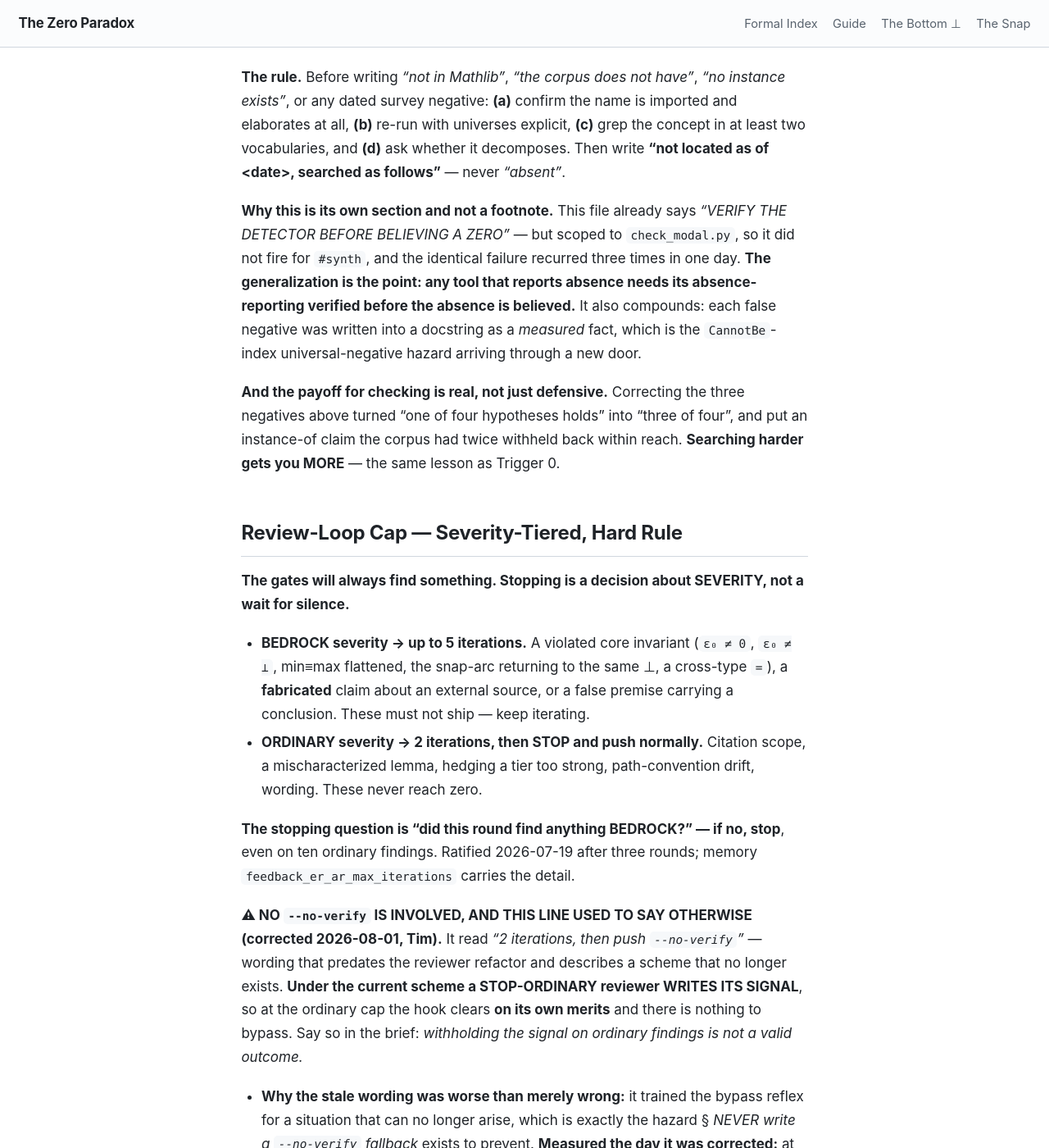
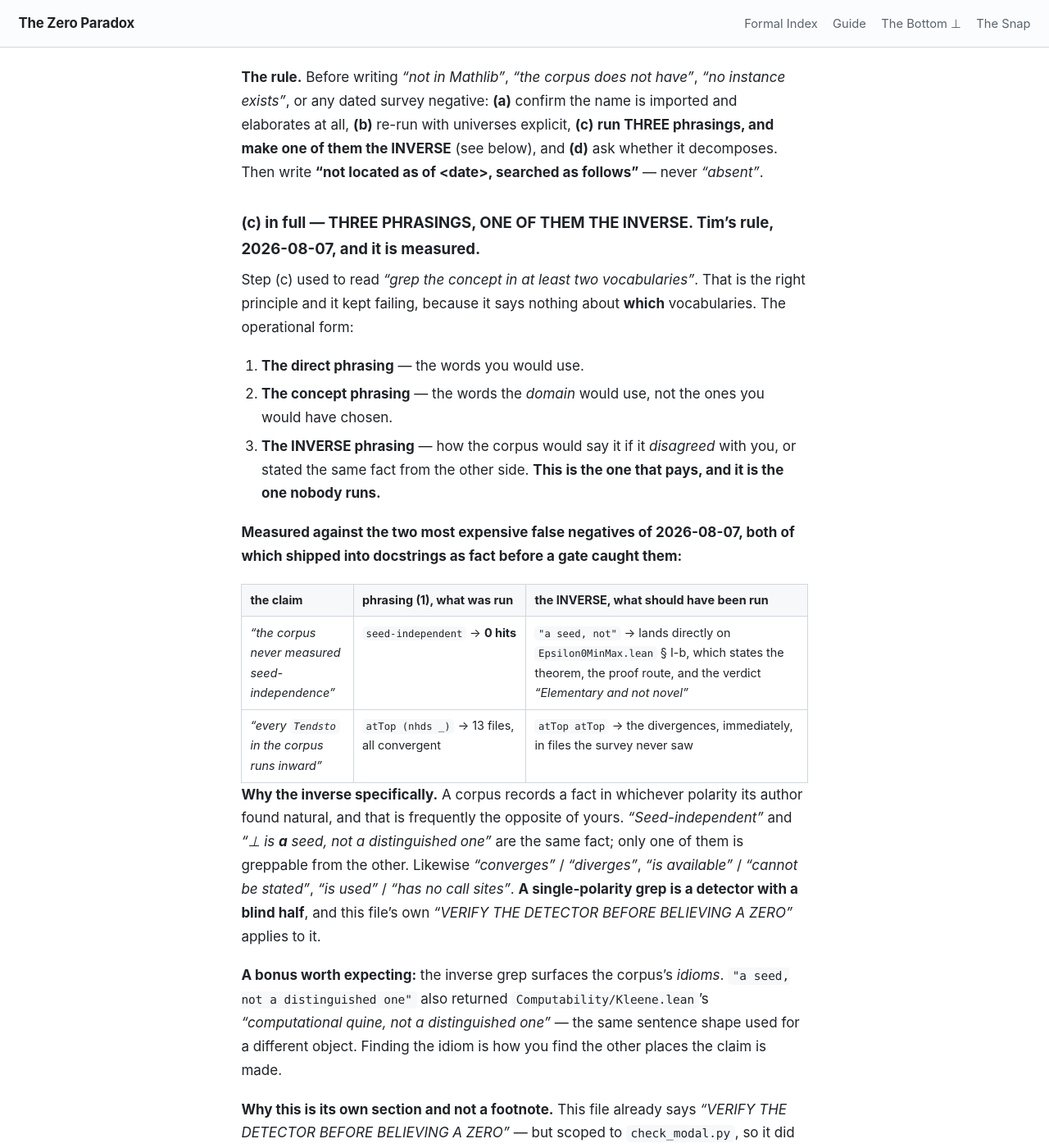
Before and after one commit to timbrigham/ZeroParadox, a Jekyll site: the page built from CLAUDE.md, in a window 1280 px wide and 1400 px high, scrolled down 24549 px. Shown: the whole window at 82% size. Built offline with Jekyll 4.4.1, drawn with Linux system fonts in a browser that asks for light colours; our own code applies the rules of GitHub Pages for plain Markdown files.

Commit message:
Grep rule: three phrasings, one of them the inverse (Tim) - measured against today's two false negatives

```diff
--- a/CLAUDE.md
+++ b/CLAUDE.md
@@ -526,8 +526,39 @@
 
 **The rule.** Before writing *"not in Mathlib"*, *"the corpus does not have"*, *"no instance exists"*, or
 any dated survey negative: **(a)** confirm the name is imported and elaborates at all, **(b)** re-run
-with universes explicit, **(c)** grep the concept in at least two vocabularies, and **(d)** ask whether
-it decomposes. Then write **"not located as of &lt;date&gt;, searched as follows"** — never *"absent"*.
+with universes explicit, **(c)** **run THREE phrasings, and make one of them the INVERSE** (see below),
+and **(d)** ask whether it decomposes. Then write **"not located as of &lt;date&gt;, searched as
+follows"** — never *"absent"*.
+
+### (c) in full — THREE PHRASINGS, ONE OF THEM THE INVERSE. Tim's rule, 2026-08-07, and it is measured.
+
+Step (c) used to read *"grep the concept in at least two vocabularies"*. That is the right principle and
+it kept failing, because it says nothing about **which** vocabularies. The operational form:
+
+1. **The direct phrasing** — the words you would use.
+2. **The concept phrasing** — the words the *domain* would use, not the ones you would have chosen.
+3. **The INVERSE phrasing** — how the corpus would say it if it *disagreed* with you, or stated the
+   same fact from the other side. **This is the one that pays, and it is the one nobody runs.**
+
+**Measured against the two most expensive false negatives of 2026-08-07, both of which shipped into
+docstrings as fact before a gate caught them:**
+
+| the claim | phrasing (1), what was run | the INVERSE, what should have been run |
+|---|---|---|
+| *"the corpus never measured seed-independence"* | `seed-independent` → **0 hits** | `"a seed, not"` → lands directly on `Epsilon0MinMax.lean` § I-b, which states the theorem, the proof route, and the verdict *"Elementary and not novel"* |
+| *"every `Tendsto` in the corpus runs inward"* | `atTop (nhds _)` → 13 files, all convergent | `atTop atTop` → the divergences, immediately, in files the survey never saw |
+
+**Why the inverse specifically.** A corpus records a fact in whichever polarity its author found natural,
+and that is frequently the opposite of yours. *"Seed-independent"* and *"⊥ is **a** seed, not a
+distinguished one"* are the same fact; only one of them is greppable from the other. Likewise
+*"converges"* / *"diverges"*, *"is available"* / *"cannot be stated"*, *"is used"* / *"has no call
+sites"*. **A single-polarity grep is a detector with a blind half**, and this file's own
+*"VERIFY THE DETECTOR BEFORE BELIEVING A ZERO"* applies to it.
+
+**A bonus worth expecting:** the inverse grep surfaces the corpus's *idioms*. `"a seed, not a
+distinguished one"` also returned `Computability/Kleene.lean`'s *"computational quine, not a
+distinguished one"* — the same sentence shape used for a different object. Finding the idiom is how you
+find the other places the claim is made.
 
 **Why this is its own section and not a footnote.** This file already says
 *"VERIFY THE DETECTOR BEFORE BELIEVING A ZERO"* — but scoped to `check_modal.py`, so it did not fire for
```
